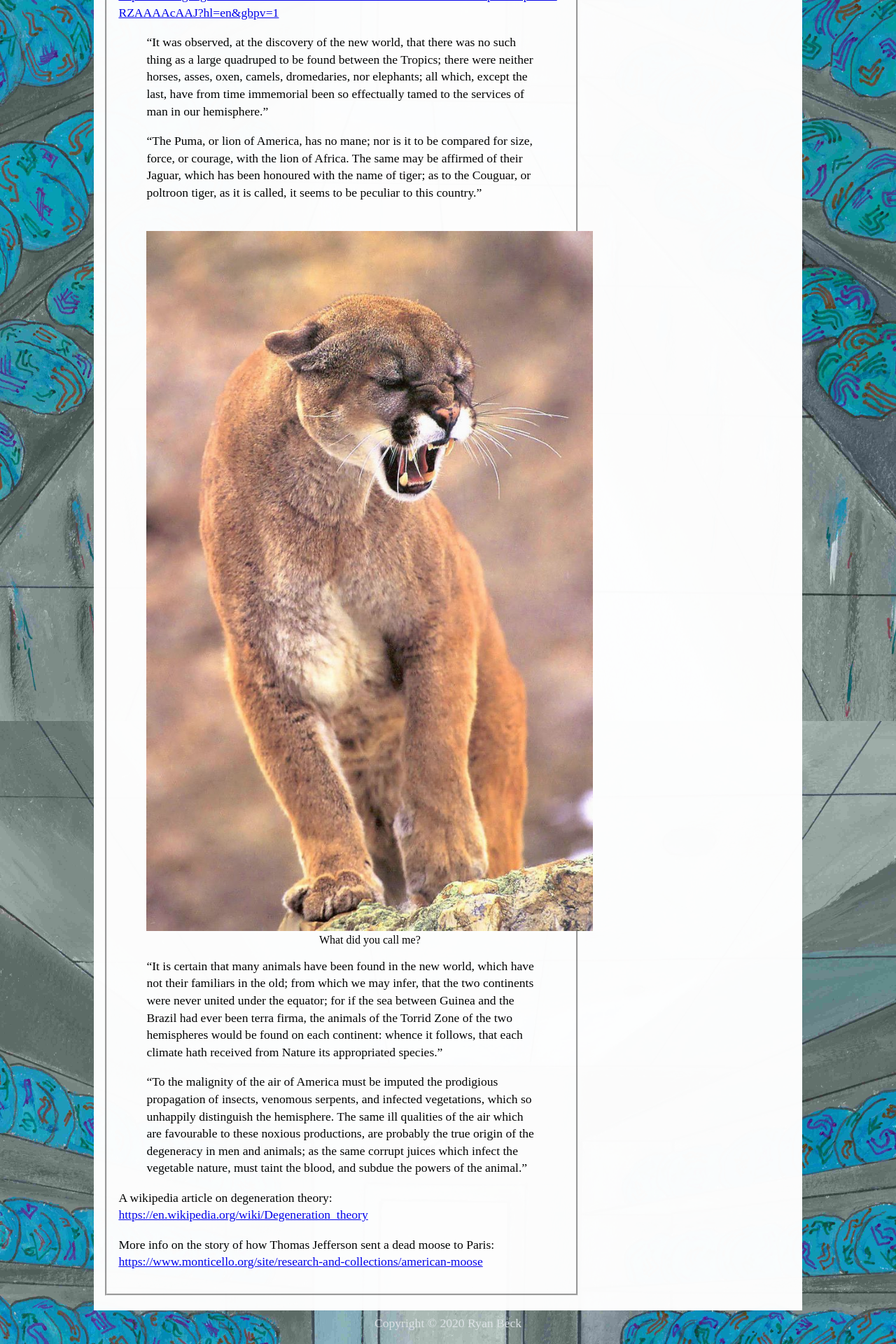
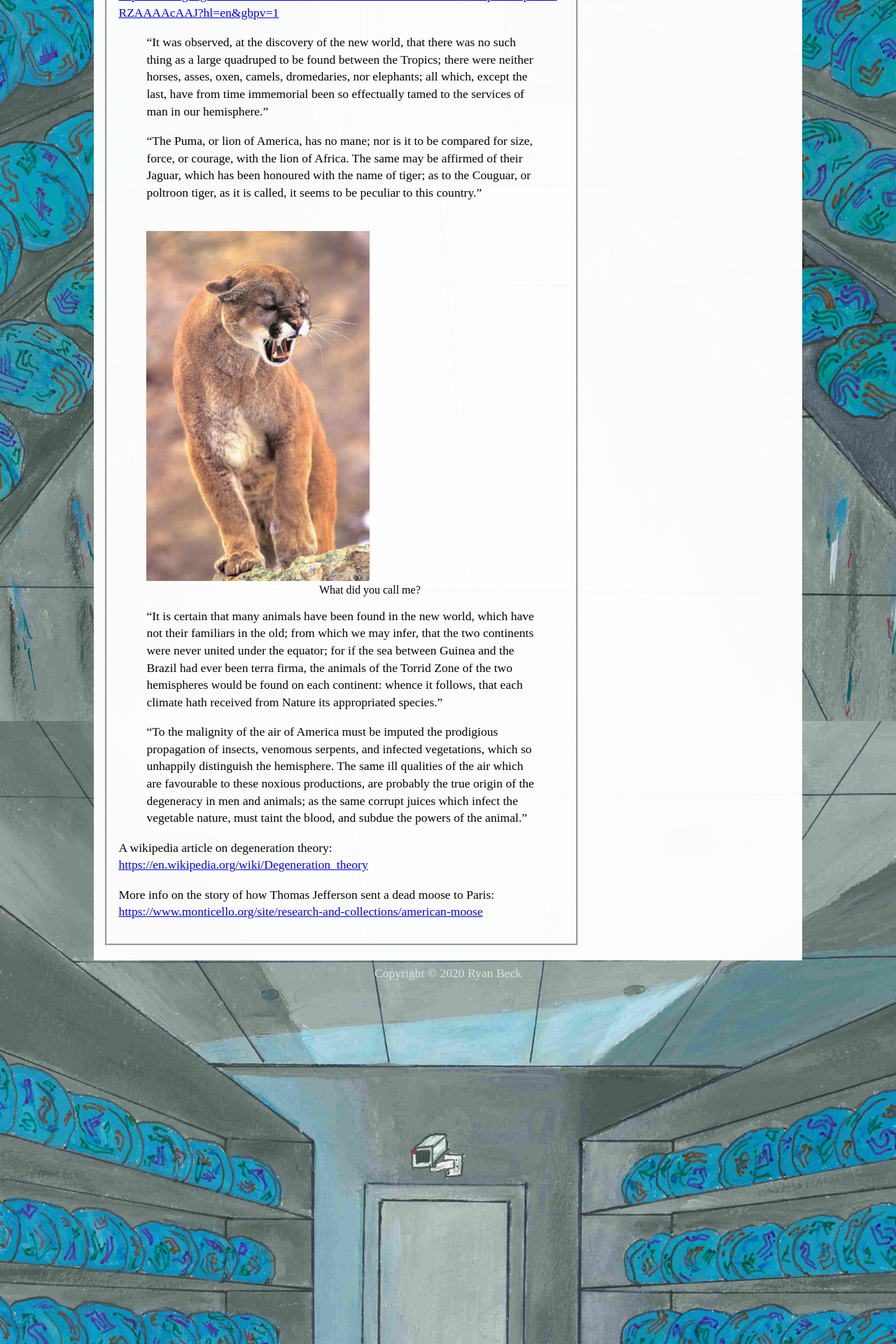
Before and after one commit to ryooan/ryooan.github.io, a Jekyll site: the page built from my_collections/_posts/2021-03-17-Degeneracy and Jefferson and a Moose.md, in a window 1280 px wide. Shown: the part 1018-2938 px from the top of the page at 70% size. Built offline with Jekyll 4.4.1, drawn with Linux system fonts in a browser that asks for light colours.

Commit message:
Update 2021-03-17-Degeneracy and Jefferson and a Moose.md

```diff
--- a/my_collections/_posts/2021-03-17-Degeneracy and Jefferson and a Moose.md
+++ b/my_collections/_posts/2021-03-17-Degeneracy and Jefferson and a Moose.md
@@ -18,7 +18,7 @@ The quote at the start of this post and all of the hilariously incorrect quotes
 >"The Puma, or lion of America, has no mane; nor is it to be compared for size, force, or courage, with the lion of Africa. The same may be affirmed of their Jaguar, which has been honoured with the name of tiger; as to the Couguar, or poltroon tiger, as it is called, it seems to be peculiar to this country."
 <br/><br/>
 <figure>
-  <img src="{{site.url}}/assets/cougar.jpg" alt="Offended Cougar" width="100%"/>
+  <img src="{{site.url}}/assets/cougar.jpg" alt="Offended Cougar" width="50%" margin="auto"/>
   <figcaption>What did you call me?</figcaption>
 </figure>
 
```
